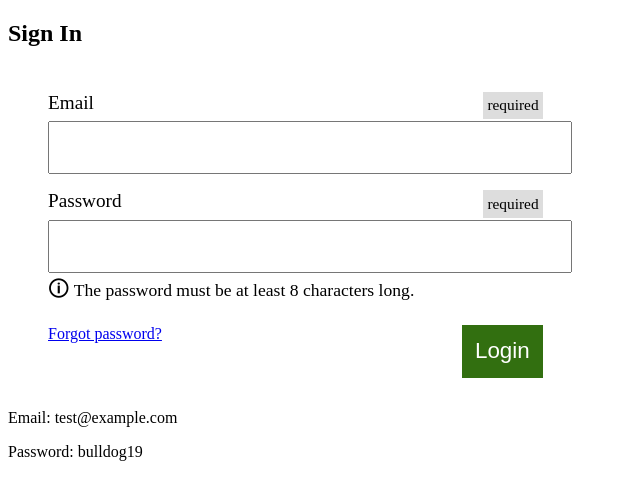
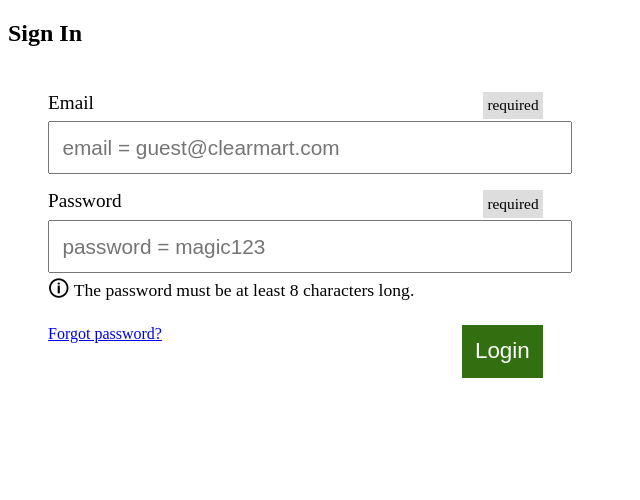
Before and after one commit to ClearMart/ClearMart.github.io, a PHP site: page / in a window 1280 px wide. Shown: the top 500 px of the page, without its empty margins (0-640 px from the left). Run offline with PHP 8.4, Linux system fonts and the light colour scheme.

Commit message:
Form Validation Updated

```diff
--- a/PHPSession/auth/login.php
+++ b/PHPSession/auth/login.php
@@ -4,13 +4,14 @@ if ( ! isset( $_POST['submitted'] ) )
 header('Location: ' . $_SERVER['HTTP_REFERER']);
 
 $credentials = [
-    'email' => 'test@example.com',
-    'password' => 'bulldog19'
+    'email' => 'guest@clearmart.com',
+    'password' => 'magic123'
 ];
 
 if ( $credentials['email'] !== $_POST['email'] OR $credentials['password'] !== $_POST['password'] )
 {
     header('Location: ' . $_SERVER['HTTP_REFERER']);
+
     exit();
 }
 
--- a/PHPSession/auth/sessman.php
+++ b/PHPSession/auth/sessman.php
@@ -3,4 +3,4 @@
 session_start();
 
 if ( ! isset( $_SESSION['isLogged'] ) or "1" != $_SESSION['isLogged'] )
-header('Location: ' . '../index.php'); ?>
+header('Location: ' . '../index.html'); ?>
--- a/PHPSession/home.php
+++ b/PHPSession/home.php
@@ -7,8 +7,8 @@
 <head></head>
 
 <body>
-
-<p>Welcome to home page</p>
+<p>You are now logged in.</p>
+<h1> Welcome to ClearMart! </h1>
 <p><a href="auth/logout.php">Logout</a>
 
 
--- a/PHPSession/index.html
+++ b/PHPSession/index.html
@@ -18,7 +18,7 @@
 				Email
 				<span class="form__required">required</span>
 			</label>
-			<input class="form__input" id="email" type="text" name="email" required pattern="[^]+@[^]+[.][a-z]{2,63}$" autocomplete="email">
+			<input class="form__input" id="email" type="text" name="email" placeholder="email = guest@clearmart.com" required pattern="[^]+@[^]+[.][a-z]{2,63}$" autocomplete="email">
 		</div>
 
 		<div class="form__element">
@@ -26,7 +26,7 @@
 				Password
 				<span class="form__required">required</span>
 			</label>
-			<input class="form__input" id="password" type="password" name="password" required minlength="8" aria-describedby="passwordHint" autocomplete="current-password">
+			<input class="form__input" id="password" type="password" name="password" placeholder="password = magic123" required minlength="8" aria-describedby="passwordHint" autocomplete="current-password">
 			<p class="form__hint" id="passwordHint">The password must be at least 8 characters long.</p>
 		</div>
 
@@ -35,10 +35,6 @@
 	</form>
 	</div>
 
-<p></p>
-<p>Email: test@example.com</p>
-<p>Password: bulldog19</p>
-
 </body>
 
 </html>
```
